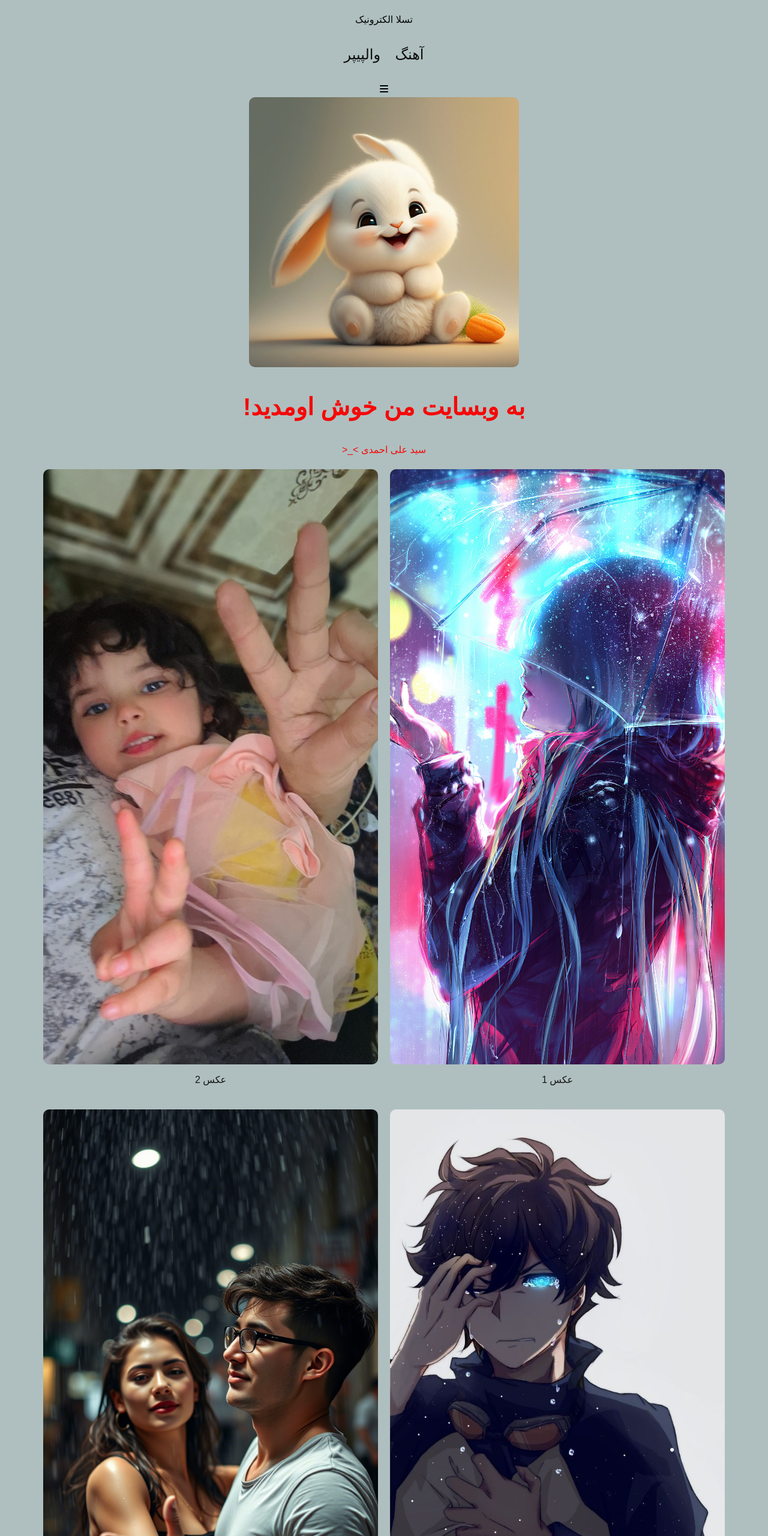
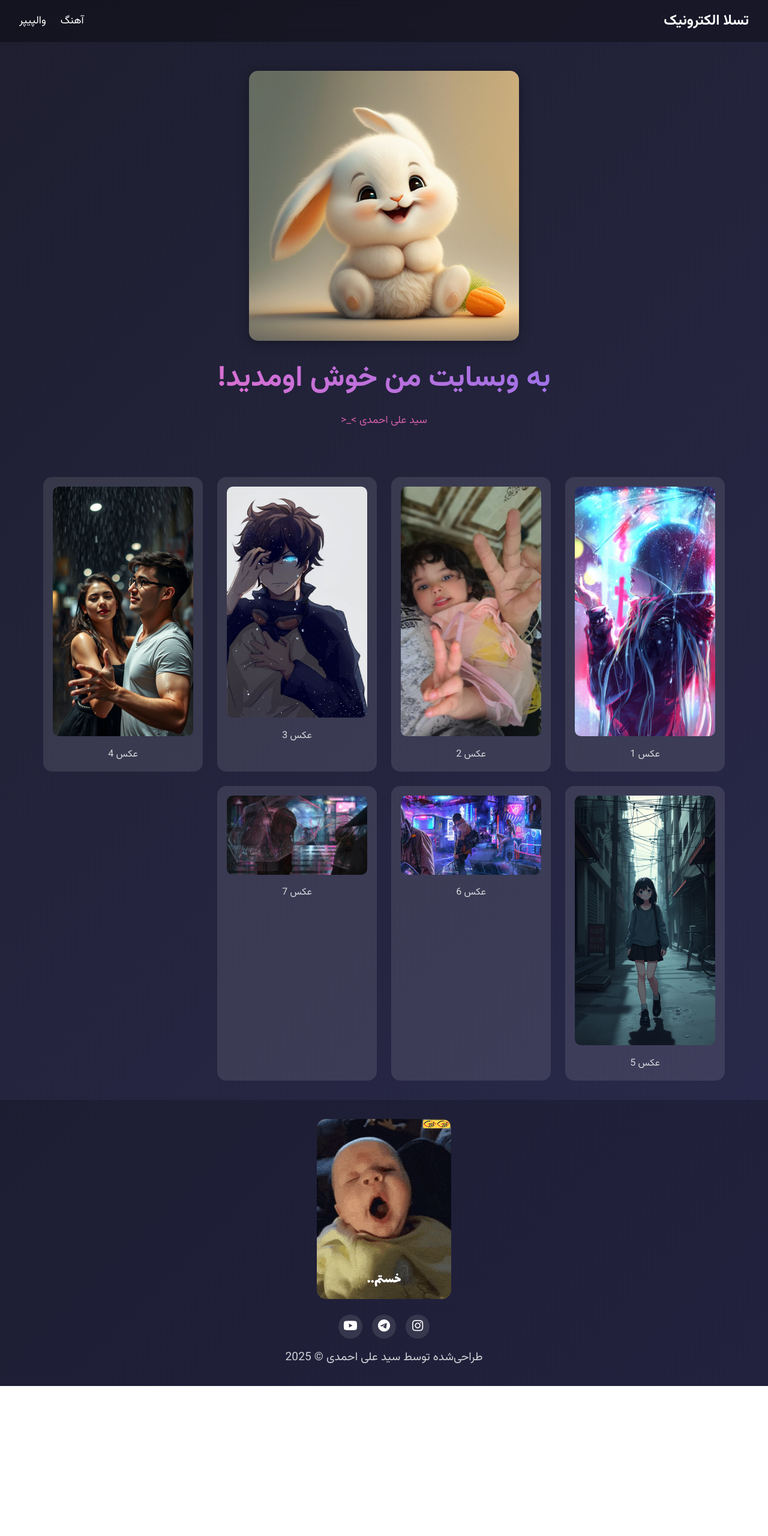
Before and after one commit to 1TeslaTech/my-first-website, a plain HTML site: page index.html in a window 1280 px wide. Shown: the top 2560 px of the page at 60% size. After the commit the page ends 2310 px from the top, so only its background shows below. Drawn offline with Linux system fonts and the light colour scheme.

Commit message:
Update style.css

```diff
--- a/style.css
+++ b/style.css
@@ -1,63 +1,110 @@
-/* تنظیمات کلی */
+* {
+    margin: 0;
+    padding: 0;
+    box-sizing: border-box;
+    font-family: 'Vazirmatn', sans-serif;
+}
+
 body {
-    font-family: Arial, sans-serif;
-    background-color: #afbfbf;
-    text-align: center;
-    padding: 20px;
-    margin: 0;
+    background: linear-gradient(135deg, #1e1e2f, #2a2a4e);
+    color: #fff;
+    min-height: 100vh;
     line-height: 1.6;
 }
 
+nav {
+    position: sticky;
+    top: 0;
+    background: rgba(0, 0, 0, 0.3);
+    backdrop-filter: blur(10px);
+    padding: 1rem 2rem;
+    display: flex;
+    justify-content: space-between;
+    align-items: center;
+    z-index: 100;
+}
+
+nav .logo {
+    font-size: 1.5rem;
+    font-weight: 700;
+}
+
+nav ul {
+    display: flex;
+    list-style: none;
+    gap: 1.5rem;
+}
+
+nav ul li a {
+    color: #fff;
+    text-decoration: none;
+    font-size: 1.1rem;
+    transition: color 0.3s;
+}
+
+nav ul li a:hover {
+    color: #ff6ec4;
+}
+
+nav .menu-toggle {
+    display: none;
+    font-size: 1.5rem;
+    cursor: pointer;
+}
+
 header {
-    margin-bottom: 20px;
+    text-align: center;
+    padding: 3rem 1rem;
+    animation: fadeIn 1s ease-in;
 }
 
 .header-image {
     max-width: 100%;
     height: auto;
-    border-radius: 10px;
+    border-radius: 15px;
+    box-shadow: 0 4px 20px rgba(0, 0, 0, 0.3);
+    margin-bottom: 1rem;
 }
 
 h1 {
-    font-size: 2.5rem;
-    color: #f50909;
+    font-size: 3rem;
+    background: linear-gradient(45deg, #ff6ec4, #7873f5);
+    -webkit-background-clip: text;
+    -webkit-text-fill-color: transparent;
+    margin-bottom: 1rem;
 }
 
 p {
     font-size: 1.2rem;
-    color: #161515;
+    opacity: 0.8;
 }
 
 .author {
-    font-size: 1rem;
-    color: #f50909;
-}
-
-nav ul {
-    list-style: none;
-    padding: 0;
-}
-
-nav ul li {
-    display: inline-block;
-    margin: 10px;
-}
-
-nav ul li a {
-    text-decoration: none;
-    font-size: 1.5rem;
-    color: #0d0d0d;
+    font-size: 1.1rem;
+    color: #ff6ec4;
+    margin-top: 0.5rem;
 }
 
 .gallery {
-    display: flex;
-    flex-wrap: wrap;
-    justify-content: center;
-    gap: 20px;
+    display: grid;
+    grid-template-columns: repeat(auto-fit, minmax(250px, 1fr));
+    gap: 1.5rem;
+    padding: 2rem;
+    max-width: 1200px;
+    margin: 0 auto;
+    animation: fadeIn 1s ease-in;
 }
 
 .image-item {
-    width: 45%; /* هر عکس 45% از عرض صفحه را اشغال می‌کند */
+    background: rgba(255, 255, 255, 0.1);
+    border-radius: 15px;
+    padding: 1rem;
+    transition: transform 0.3s, box-shadow 0.3s;
+}
+
+.image-item:hover {
+    transform: translateY(-5px);
+    box-shadow: 0 6px 20px rgba(0, 0, 0, 0.3);
 }
 
 .image-item img {
@@ -68,37 +115,87 @@ nav ul li a {
 
 .image-item p {
     font-size: 1rem;
-    margin-top: 5px;
+    margin-top: 0.5rem;
+    text-align: center;
+}
+
+footer {
+    text-align: center;
+    padding: 2rem 1rem;
+    background: rgba(0, 0, 0, 0.2);
 }
 
 .footer-image {
     max-width: 100%;
     height: auto;
-    margin-top: 20px;
-    border-radius: 10px;
+    border-radius: 15px;
+    margin-bottom: 1rem;
 }
 
-/* Media Queries */
+.social-links {
+    display: flex;
+    gap: 1rem;
+    justify-content: center;
+    margin-bottom: 1rem;
+}
+
+.social-btn {
+    display: flex;
+    align-items: center;
+    justify-content: center;
+    width: 40px;
+    height: 40px;
+    background: rgba(255, 255, 255, 0.1);
+    border-radius: 50%;
+    color: #fff;
+    text-decoration: none;
+    transition: all 0.3s;
+}
+
+.social-btn:hover {
+    background: rgba(255, 255, 255, 0.2);
+    transform: scale(1.1);
+}
+
+.social-btn i {
+    font-size: 1.3rem;
+}
+
+@keyframes fadeIn {
+    from { opacity: 0; transform: translateY(20px); }
+    to { opacity: 1; transform: translateY(0); }
+}
+
 @media (max-width: 768px) {
+    nav {
+        flex-wrap: wrap;
+    }
+    nav ul {
+        display: none;
+        width: 100%;
+        flex-direction: column;
+        text-align: center;
+        padding: 1rem 0;
+    }
+    nav ul.active {
+        display: flex;
+    }
+    nav .menu-toggle {
+        display: block;
+    }
     h1 {
-        font-size: 2rem;
+        font-size: 2.5rem;
     }
-
-    nav ul li a {
-        font-size: 1.2rem;
-    }
-
-    .image-item {
-        width: 100%; /* در صفحات کوچک‌تر، هر عکس تمام عرض را اشغال می‌کند */
+    .gallery {
+        grid-template-columns: repeat(auto-fit, minmax(200px, 1fr));
     }
 }
 
 @media (max-width: 480px) {
     h1 {
-        font-size: 1.8rem;
+        font-size: 2rem;
     }
-
-    nav ul li a {
+    p {
         font-size: 1rem;
     }
 }
```
